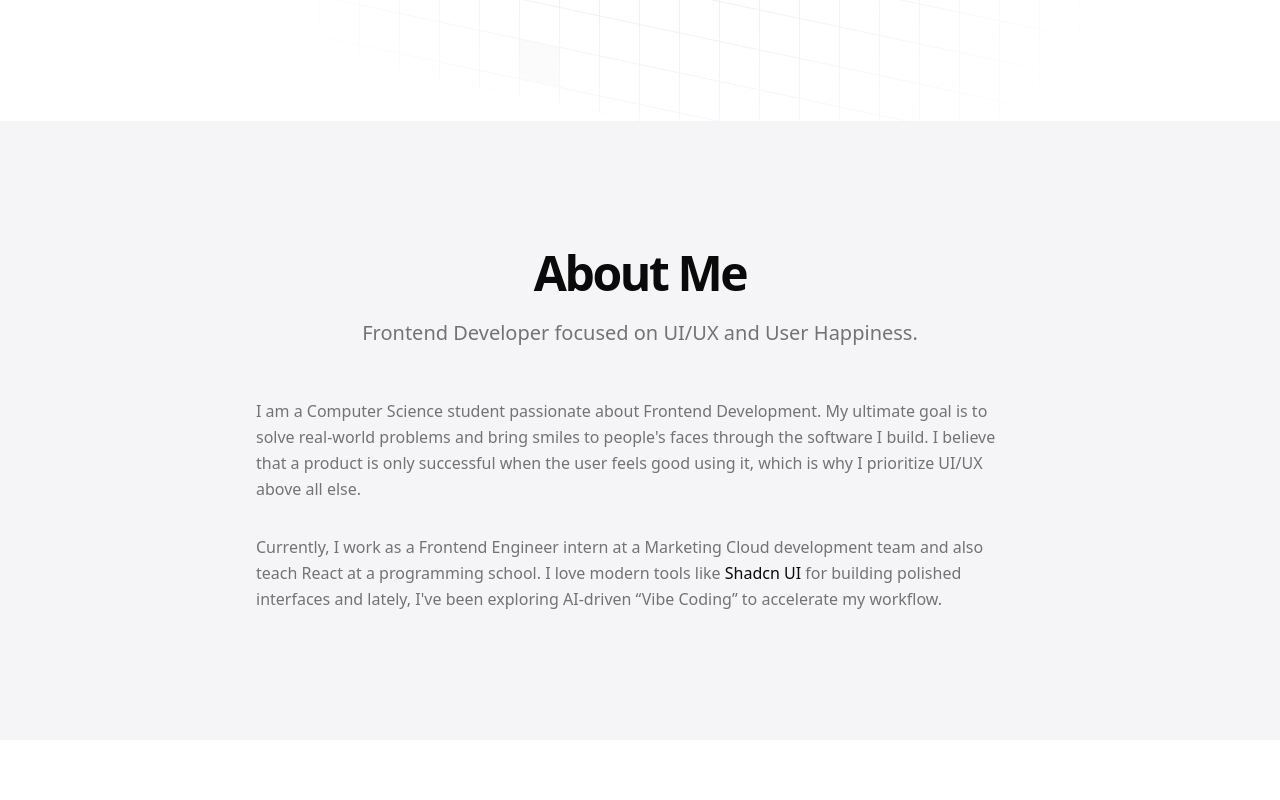
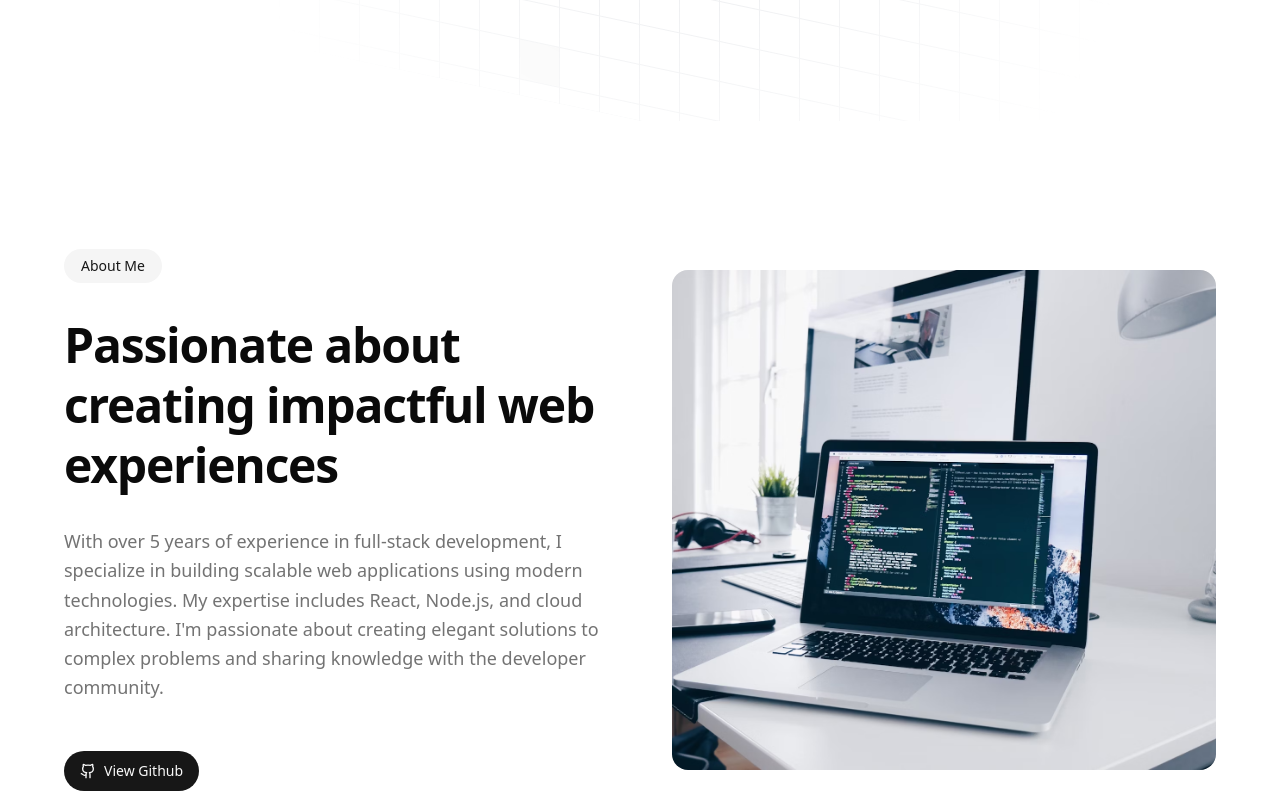
Before and after one commit to Ashunar0/my-portfolio-2.0, a Next.js app: page / in a window 1280 px wide. Shown: the part 680-1480 px from the top of the page. Built offline with nearby package versions, Linux system fonts and the light colour scheme.

Commit message:
about me

```diff
--- a/app/layout.tsx
+++ b/app/layout.tsx
@@ -35,8 +35,7 @@ export default function RootLayout({
         <MotionProvider>
           <ThemeProvider
             attribute="class"
-            defaultTheme="system"
-            enableSystem
+            defaultTheme="light"
             disableTransitionOnChange
           >
             <Header />
--- a/components/mode-toggle.tsx
+++ b/components/mode-toggle.tsx
@@ -1,40 +1,37 @@
-"use client"
+"use client";
 
-import * as React from "react"
-import { Moon, Sun } from "lucide-react"
-import { useTheme } from "next-themes"
+import * as React from "react";
+import { Moon, Sun } from "lucide-react";
+import { useTheme } from "next-themes";
 
-import { Button } from "@/components/ui/button"
-import {
-  DropdownMenu,
-  DropdownMenuContent,
-  DropdownMenuItem,
-  DropdownMenuTrigger,
-} from "@/components/ui/dropdown-menu"
+import { Button } from "@/components/ui/button";
 
 export function ModeToggle() {
-  const { setTheme } = useTheme()
+  const { theme, setTheme } = useTheme();
+  const [mounted, setMounted] = React.useState(false);
+
+  React.useEffect(() => {
+    setMounted(true);
+  }, []);
+
+  const toggleTheme = () => {
+    setTheme(theme === "dark" ? "light" : "dark");
+  };
+
+  if (!mounted) {
+    return (
+      <Button variant="ghost" size="icon">
+        <Sun className="h-[1.2rem] w-[1.2rem]" />
+        <span className="sr-only">Toggle theme</span>
+      </Button>
+    );
+  }
 
   return (
-    <DropdownMenu>
-      <DropdownMenuTrigger asChild>
-        <Button variant="ghost" size="icon">
-          <Sun className="h-[1.2rem] w-[1.2rem] rotate-0 scale-100 transition-all dark:-rotate-90 dark:scale-0" />
-          <Moon className="absolute h-[1.2rem] w-[1.2rem] rotate-90 scale-0 transition-all dark:rotate-0 dark:scale-100" />
-          <span className="sr-only">Toggle theme</span>
-        </Button>
-      </DropdownMenuTrigger>
-      <DropdownMenuContent align="end">
-        <DropdownMenuItem onClick={() => setTheme("light")}>
-          Light
-        </DropdownMenuItem>
-        <DropdownMenuItem onClick={() => setTheme("dark")}>
-          Dark
-        </DropdownMenuItem>
-        <DropdownMenuItem onClick={() => setTheme("system")}>
-          System
-        </DropdownMenuItem>
-      </DropdownMenuContent>
-    </DropdownMenu>
-  )
+    <Button variant="ghost" size="icon" onClick={toggleTheme}>
+      <Sun className="h-[1.2rem] w-[1.2rem] rotate-0 scale-100 transition-all dark:-rotate-90 dark:scale-0" />
+      <Moon className="absolute h-[1.2rem] w-[1.2rem] rotate-90 scale-0 transition-all dark:rotate-0 dark:scale-100" />
+      <span className="sr-only">Toggle theme</span>
+    </Button>
+  );
 }
--- a/components/sections/about.tsx
+++ b/components/sections/about.tsx
@@ -1,44 +1,70 @@
 "use client";
 
 import { m } from "framer-motion";
+import Image from "next/image";
+import { Badge } from "@/components/ui/badge";
+import { Button } from "@/components/ui/button";
+import { Github, Download } from "lucide-react";
+import Link from "next/link";
 
 export function AboutSection() {
   return (
-    <section id="about" className="bg-[#F5F5F7] dark:bg-muted/20">
-      <div className="container mx-auto px-4 md:px-8 py-24 md:py-32 max-w-screen-2xl">
-        <m.div
-          initial={{ opacity: 0, y: 20 }}
-          whileInView={{ opacity: 1, y: 0 }}
-          viewport={{ once: true }}
-          transition={{ duration: 1.0 }}
-          className="space-y-12"
-        >
-          <div className="space-y-4 text-center">
-            <h2 className="text-3xl font-bold tracking-tighter sm:text-4xl md:text-5xl pb-1">
+    <section id="about" className="bg-background">
+      <div className="container mx-auto px-8 md:px-16 py-24 md:py-32 max-w-screen-2xl">
+        <div className="grid lg:grid-cols-2 gap-12 lg:gap-16 items-center">
+          <m.div
+            initial={{ opacity: 0, x: -20 }}
+            whileInView={{ opacity: 1, x: 0 }}
+            viewport={{ once: true }}
+            transition={{ duration: 0.8 }}
+            className="space-y-8"
+          >
+            <Badge
+              variant="secondary"
+              className="w-fit rounded-full px-4 py-1.5 text-sm font-medium"
+            >
               About Me
+            </Badge>
+
+            <h2 className="text-3xl sm:text-4xl lg:text-5xl font-bold tracking-tight leading-tight">
+              Passionate about creating impactful web experiences
             </h2>
-            <p className="mx-auto max-w-[700px] text-muted-foreground md:text-xl/relaxed lg:text-base/relaxed xl:text-xl/relaxed">
-              Frontend Developer focused on UI/UX and User Happiness.
+
+            <p className="text-muted-foreground text-lg leading-relaxed">
+              With over 5 years of experience in full-stack development, I
+              specialize in building scalable web applications using modern
+              technologies. My expertise includes React, Node.js, and cloud
+              architecture. I&apos;m passionate about creating elegant solutions
+              to complex problems and sharing knowledge with the developer
+              community.
             </p>
-          </div>
-          <div className="mx-auto max-w-3xl space-y-8 text-muted-foreground">
-            <p className="leading-relaxed">
-              I am a Computer Science student passionate about Frontend
-              Development. My ultimate goal is to solve real-world problems and
-              bring smiles to people&apos;s faces through the software I build. I
-              believe that a product is only successful when the user feels good
-              using it, which is why I prioritize UI/UX above all else.
-            </p>
-            <p className="leading-relaxed">
-              Currently, I work as a Frontend Engineer intern at a Marketing
-              Cloud development team and also teach React at a programming
-              school. I love modern tools like{" "}
-              <span className="font-medium text-foreground">Shadcn UI</span> for
-              building polished interfaces and lately, I&apos;ve been exploring
-              AI-driven &ldquo;Vibe Coding&rdquo; to accelerate my workflow.
-            </p>
-          </div>
-        </m.div>
+
+            <div className="flex flex-wrap gap-4 pt-4">
+              <Link href="https://github.com/Ashunar0">
+                <Button size="lg" className="rounded-full">
+                  <Github className="h-5 w-5" />
+                  View Github
+                </Button>
+              </Link>
+            </div>
+          </m.div>
+
+          <m.div
+            initial={{ opacity: 0, x: 20 }}
+            whileInView={{ opacity: 1, x: 0 }}
+            viewport={{ once: true }}
+            transition={{ duration: 0.8 }}
+            className="relative aspect-square lg:aspect-auto lg:h-[500px] rounded-2xl overflow-hidden bg-muted"
+          >
+            <Image
+              src="/images/about.png"
+              alt="About me"
+              fill
+              className="object-cover"
+              priority
+            />
+          </m.div>
+        </div>
       </div>
     </section>
   );
--- a/components/ui/button.tsx
+++ b/components/ui/button.tsx
@@ -1,11 +1,11 @@
-import * as React from "react"
-import { Slot } from "@radix-ui/react-slot"
-import { cva, type VariantProps } from "class-variance-authority"
+import * as React from "react";
+import { Slot } from "@radix-ui/react-slot";
+import { cva, type VariantProps } from "class-variance-authority";
 
-import { cn } from "@/lib/utils"
+import { cn } from "@/lib/utils";
 
 const buttonVariants = cva(
-  "inline-flex items-center justify-center gap-2 whitespace-nowrap rounded-md text-sm font-medium transition-all disabled:pointer-events-none disabled:opacity-50 [&_svg]:pointer-events-none [&_svg:not([class*='size-'])]:size-4 shrink-0 [&_svg]:shrink-0 outline-none focus-visible:border-ring focus-visible:ring-ring/50 focus-visible:ring-[3px] aria-invalid:ring-destructive/20 dark:aria-invalid:ring-destructive/40 aria-invalid:border-destructive",
+  "cursor-pointer inline-flex items-center justify-center gap-2 whitespace-nowrap rounded-md text-sm font-medium transition-all disabled:pointer-events-none disabled:opacity-50 [&_svg]:pointer-events-none [&_svg:not([class*='size-'])]:size-4 shrink-0 [&_svg]:shrink-0 outline-none focus-visible:border-ring focus-visible:ring-ring/50 focus-visible:ring-[3px] aria-invalid:ring-destructive/20 dark:aria-invalid:ring-destructive/40 aria-invalid:border-destructive",
   {
     variants: {
       variant: {
@@ -34,7 +34,7 @@ const buttonVariants = cva(
       size: "default",
     },
   }
-)
+);
 
 function Button({
   className,
@@ -44,9 +44,9 @@ function Button({
   ...props
 }: React.ComponentProps<"button"> &
   VariantProps<typeof buttonVariants> & {
-    asChild?: boolean
+    asChild?: boolean;
   }) {
-  const Comp = asChild ? Slot : "button"
+  const Comp = asChild ? Slot : "button";
 
   return (
     <Comp
@@ -54,7 +54,7 @@ function Button({
       className={cn(buttonVariants({ variant, size, className }))}
       {...props}
     />
-  )
+  );
 }
 
-export { Button, buttonVariants }
+export { Button, buttonVariants };
```
Also changed, not shown: public/images/about.png (added).
